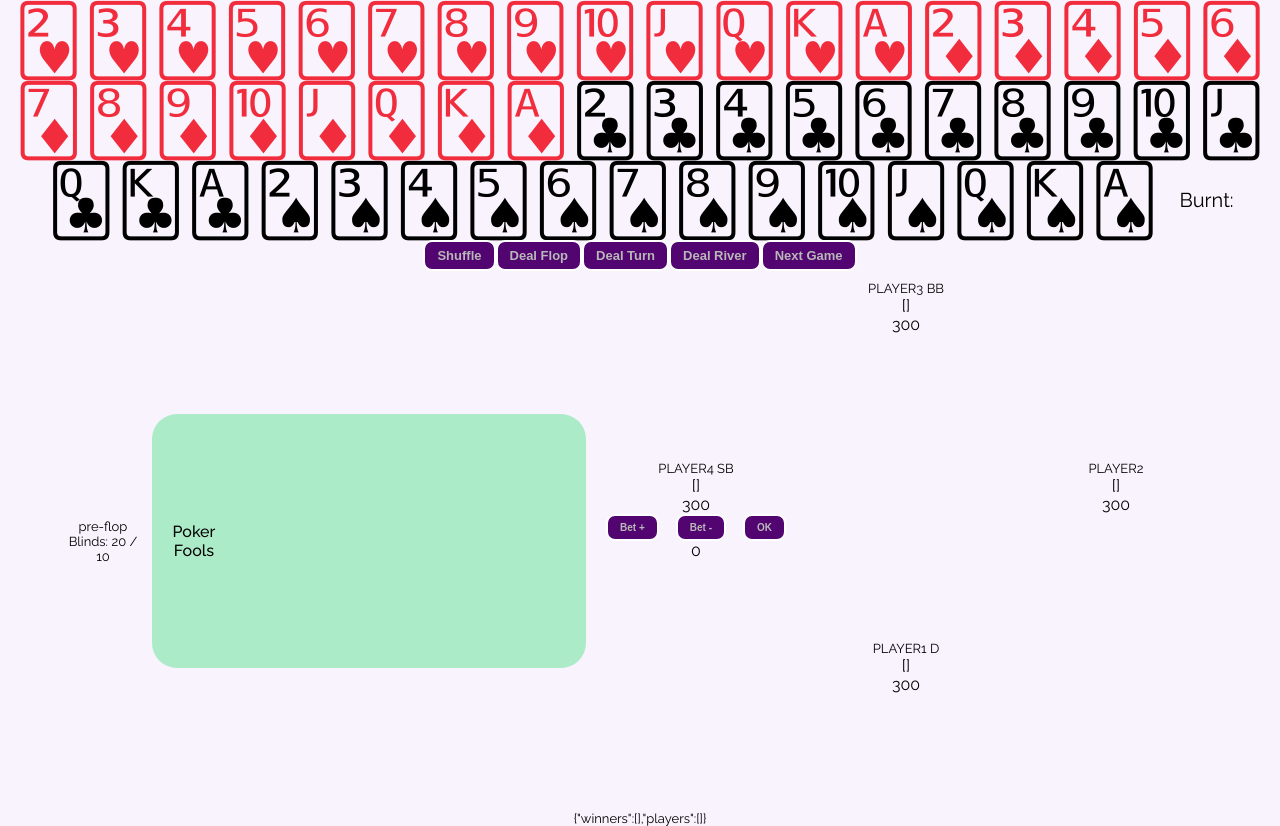
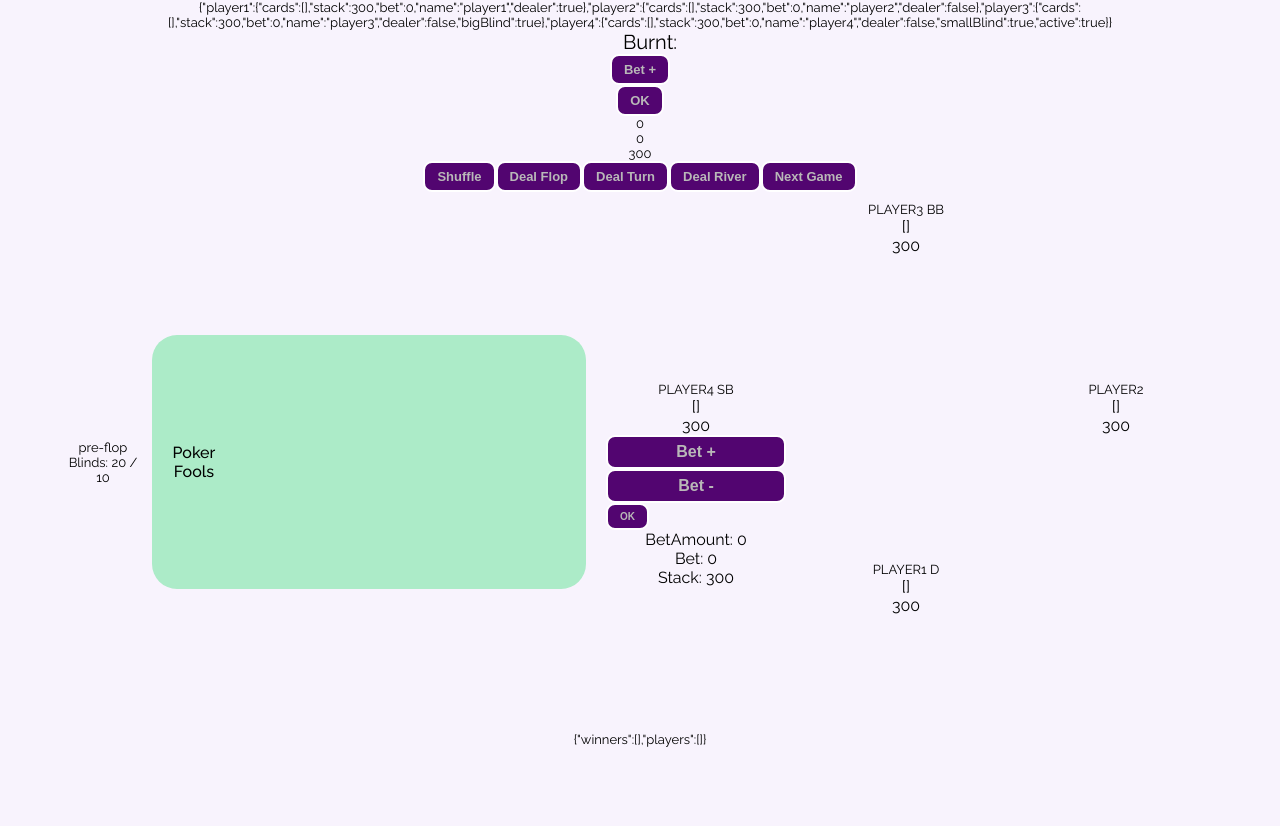
Before and after one commit to andrewneilclarke/poker-fools-react, a React (Create React App) app: page / in a window 1280 px wide. After the commit the page ends 800 px from the top, so only its background shows below. Built offline with nearby package versions, Linux system fonts and the light colour scheme.

Commit message:
added submit-bet reducer

```diff
--- a/src/App.js
+++ b/src/App.js
@@ -5,6 +5,7 @@ import Card from './components/Card';
 import Player from './components/Player';
 import { Deck, shuffle } from './Deck'
 import { gameStage } from './GameStages';
+import TestPlayer from './components/TestPlayer';
 
 const cardNames = Object.keys(Deck).slice(0, 52)
 const cardFaces = Object.values(Deck).slice(0, 52)
@@ -16,7 +17,6 @@ const initialState = {
   player2: { cards: [], stack: 300, bet: 0, name: 'player2', dealer: false },
   player3: { cards: [], stack: 300, bet: 0, name: 'player3', dealer: false, bigBlind: true },
   player4: { cards: [], stack: 300, bet: 0, name: 'player4', dealer: false, smallBlind: true, active: true }
-
 }
 
 function App() {
@@ -144,12 +144,14 @@ function App() {
 
   return (
     <div className="App">
+      <p>{JSON.stringify({ player1, player2, player3, player4 })}</p>
       <div className='deck-container'>
-        {liveDeck.map(card =>
+
+        {/* {liveDeck.map(card =>
         (<div id="deck">
           <Card key={card} card={card} getCardFace={getCardFace} cardBack={cardBack} flipped={flipped} setFlipped={setFlipped} />
         </div>)
-        )}
+        )} */}
         <div className="burnt">
           <p id="burnt">Burnt: </p>
           <div className="burnt-cont">
@@ -160,7 +162,7 @@ function App() {
           </div>
         </div>
       </div>
-
+      <TestPlayer />
       <div className="buttons">
         <button onClick={shuffleandSet}>Shuffle</button>
         <button onClick={() => dealFlop(liveDeck, table, player1, player2)}>Deal Flop</button>
--- a/src/Reducer.js
+++ b/src/Reducer.js
@@ -1,11 +1,37 @@
 export const betReducer = (state, action) => {
     switch (action.type) {
-        case 'increment': {
+        case 'submit-bet':
+            console.log(action.betAmount, action.player.name)
+            if (action.player.name === 'player4') {
+            }
             return {
+                // player1: { ...state.player1, bet: state.player1.bet + action.betAmount, stack: state.player1.stack - action.betAmount }
                 ...state,
-                bet: 50,
+                player4: { ...state.player4, bet: state.player4.bet + action.betAmount, stack: state.player4.stack - action.betAmount }
             }
-        }
+            if (action.player.name === 'player3') {
+            }
+            return {
+                // player1: { ...state.player1, bet: state.player1.bet + action.betAmount, stack: state.player1.stack - action.betAmount }
+                ...state,
+                player3: { ...state.player3, bet: state.player3.bet + action.betAmount, stack: state.player3.stack - action.betAmount }
+            }
+            if (action.player.name === 'player2') {
+            }
+            return {
+                // player1: { ...state.player1, bet: state.player1.bet + action.betAmount, stack: state.player1.stack - action.betAmount }
+                ...state,
+                player2: { ...state.player2, bet: state.player2.bet + action.betAmount, stack: state.player2.stack - action.betAmount }
+            }
+            if (action.player.name === 'player1') {
+            }
+            return {
+                // player1: { ...state.player1, bet: state.player1.bet + action.betAmount, stack: state.player1.stack - action.betAmount }
+                ...state,
+                player1: { ...state.player1, bet: state.player1.bet + action.betAmount, stack: state.player1.stack - action.betAmount }
+            }
+        // ...action.player,
+        // bet: action.betAmount,
         // case 'decrement': {
         //     return {
         //         ...state,
--- a/src/components/Card.js
+++ b/src/components/Card.js
@@ -1,5 +1,4 @@
 import '../Card.css'
-import { useState } from 'react'
 
 const Card = ({ card, getCardFace, cardBack, flipped, setFlipped }) => {
 
--- a/src/components/Player.js
+++ b/src/components/Player.js
@@ -17,16 +17,25 @@ const Player = ({ card, player, getCardFace, cardBack, flipped, setFlipped, smal
                 <p>{JSON.stringify(player.stack)}</p>
                 {player.active && (
                     <>
+                        <button onClick={() => setBetAmount(betAmount + smallBlind)}>Bet +</button>
+                        <button onClick={() => {
+                            if (betAmount > 0) {
+                                setBetAmount(betAmount - smallBlind)
+                            }
+                        }
+                        }>Bet -</button>
                         <form className="buttons" onSubmit={(e) => {
                             e.preventDefault();
-                            dispatch({ type: 'submit-bet', betAmount });
+                            dispatch({ type: 'submit-bet', betAmount, player });
                             setBetAmount(0)
+                            console.log(betAmount, player)
                         }}>
-                            <button onClick={() => setBetAmount(betAmount + smallBlind)}>Bet +</button>
-                            <button onClick={() => setBetAmount(betAmount - smallBlind)}>Bet -</button>
                             <button type='submit'>OK</button>
                         </form>
-                        <div>{betAmount}</div>
+
+                        <div>BetAmount: {betAmount}</div>
+                        <div> Bet: {player.bet}</div>
+                        <div> Stack: {player.stack}</div>
                     </>
                 )
                 }
--- /dev/null
+++ b/src/components/TestPlayer.js
@@ -0,0 +1,38 @@
+import { useState, useReducer } from 'react'
+import { betReducer } from '../Reducer'
+
+// const initialState = {
+//     player1: { cards: [], stack: 300, bet: 0, name: 'player1', dealer: true },
+//     player2: { cards: [], stack: 300, bet: 0, name: 'player2', dealer: false },
+//     player3: { cards: [], stack: 300, bet: 0, name: 'player3', dealer: false, bigBlind: true },
+//     player4: { cards: [], stack: 300, bet: 0, name: 'player4', dealer: false, smallBlind: true, active: true }
+// }
+const initialState = {
+    player1: { cards: [], stack: 300, bet: 0, name: 'player1', dealer: true }
+}
+
+const TestPlayer = () => {
+    const [betAmount, setBetAmount] = useState(0)
+    const [{ player1 }, dispatch] = useReducer(betReducer, initialState)
+
+    return (
+        <div>
+            <button onClick={
+                () => setBetAmount(parseInt(betAmount + 50))}>Bet +</button>
+            <form className="buttons" onSubmit={(e) => {
+                e.preventDefault();
+                dispatch({ type: 'submit-bet', player1, betAmount });
+                console.log(player1)
+                setBetAmount(0)
+            }}>
+                <button type='submit'>OK</button>
+            </form>
+
+            <div>{betAmount}</div>
+            <div>{player1.bet}</div>
+            <div>{player1.stack}</div>
+        </div>
+    )
+}
+
+export default TestPlayer
```
